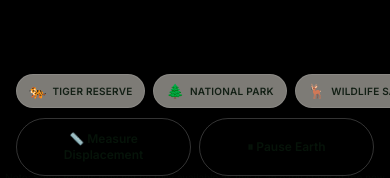
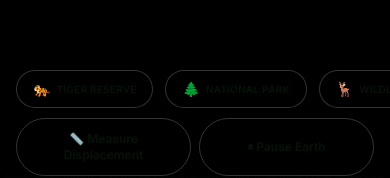
Before and after one commit to g4mt2fch8w-code/geo-globe, a React (Vite) app: page /globe in a window 390 px wide. Shown: the part 636-814 px from the top of the page. Built offline with nearby package versions, Linux system fonts and the light colour scheme; a web font is replaced by a local one.

Commit message:
style: update map legend to use iOS style heavy blur, curves, and translucency

```diff
--- a/src/components/GlobeViewer.tsx
+++ b/src/components/GlobeViewer.tsx
@@ -258,7 +258,7 @@ export const GlobeViewer: React.FC<GlobeViewerProps> = ({
         </React.Suspense>
       </div>
 
-      <div className="absolute bottom-8 left-8 p-6 glass-card rounded-2xl pointer-events-none z-10 hidden md:block">
+      <div className="absolute bottom-8 left-8 p-6 bg-black/5 dark:bg-black/20 backdrop-blur-[30px] rounded-[2rem] border border-white/20 shadow-[0_8px_32px_rgba(0,0,0,0.1)] pointer-events-none z-10 hidden md:block">
         <h3 className="text-sm font-display uppercase tracking-widest text-gold mb-4">Legend</h3>
         <ul className="space-y-3">
           <li className="flex items-center gap-3 text-sm text-fog/80"><span>🐅</span> Tiger Reserves</li>
@@ -279,23 +279,23 @@ export const GlobeViewer: React.FC<GlobeViewerProps> = ({
         className="absolute bottom-24 w-full px-4 z-10 md:hidden pointer-events-auto flex gap-2 overflow-x-auto pb-1"
         style={{ scrollbarWidth: 'none', msOverflowStyle: 'none' }}
       >
-        <div className="flex gap-2 min-w-max">
-          <div className="flex items-center gap-1.5 bg-ink/50 backdrop-blur-md px-3 py-1.5 rounded-full border border-white/10 shadow-emerald">
+        <div className="flex gap-3 min-w-max">
+          <div className="flex items-center gap-1.5 bg-black/5 dark:bg-black/20 backdrop-blur-[30px] px-4 py-2 rounded-[2rem] border border-white/20 shadow-[0_8px_32px_rgba(0,0,0,0.1)]">
             <span className="text-sm">🐅</span><span className="text-[10px] font-bold text-fog/90 uppercase tracking-wide">Tiger Reserve</span>
           </div>
-          <div className="flex items-center gap-1.5 bg-ink/50 backdrop-blur-md px-3 py-1.5 rounded-full border border-white/10 shadow-emerald">
+          <div className="flex items-center gap-1.5 bg-black/5 dark:bg-black/20 backdrop-blur-[30px] px-4 py-2 rounded-[2rem] border border-white/20 shadow-[0_8px_32px_rgba(0,0,0,0.1)]">
             <span className="text-sm">🌲</span><span className="text-[10px] font-bold text-fog/90 uppercase tracking-wide">National Park</span>
           </div>
-          <div className="flex items-center gap-1.5 bg-ink/50 backdrop-blur-md px-3 py-1.5 rounded-full border border-white/10 shadow-emerald">
+          <div className="flex items-center gap-1.5 bg-black/5 dark:bg-black/20 backdrop-blur-[30px] px-4 py-2 rounded-[2rem] border border-white/20 shadow-[0_8px_32px_rgba(0,0,0,0.1)]">
             <span className="text-sm">🦌</span><span className="text-[10px] font-bold text-fog/90 uppercase tracking-wide">Wildlife Sanctuary</span>
           </div>
-          <div className="flex items-center gap-1.5 bg-ink/50 backdrop-blur-md px-3 py-1.5 rounded-full border border-white/10 shadow-emerald">
+          <div className="flex items-center gap-1.5 bg-black/5 dark:bg-black/20 backdrop-blur-[30px] px-4 py-2 rounded-[2rem] border border-white/20 shadow-[0_8px_32px_rgba(0,0,0,0.1)]">
             <span className="text-sm">🐘</span><span className="text-[10px] font-bold text-fog/90 uppercase tracking-wide">Elephant Reserve</span>
           </div>
-          <div className="flex items-center gap-1.5 bg-ink/50 backdrop-blur-md px-3 py-1.5 rounded-full border border-white/10 shadow-emerald">
+          <div className="flex items-center gap-1.5 bg-black/5 dark:bg-black/20 backdrop-blur-[30px] px-4 py-2 rounded-[2rem] border border-white/20 shadow-[0_8px_32px_rgba(0,0,0,0.1)]">
             <span className="text-sm">🌿</span><span className="text-[10px] font-bold text-fog/90 uppercase tracking-wide">Biosphere Reserve</span>
           </div>
-          <div className="flex items-center gap-1.5 bg-ink/50 backdrop-blur-md px-3 py-1.5 rounded-full border border-white/10 shadow-emerald">
+          <div className="flex items-center gap-1.5 bg-black/5 dark:bg-black/20 backdrop-blur-[30px] px-4 py-2 rounded-[2rem] border border-white/20 shadow-[0_8px_32px_rgba(0,0,0,0.1)]">
             <span className="text-sm">💧</span><span className="text-[10px] font-bold text-fog/90 uppercase tracking-wide">Ramsar Site</span>
           </div>
         </div>
```
